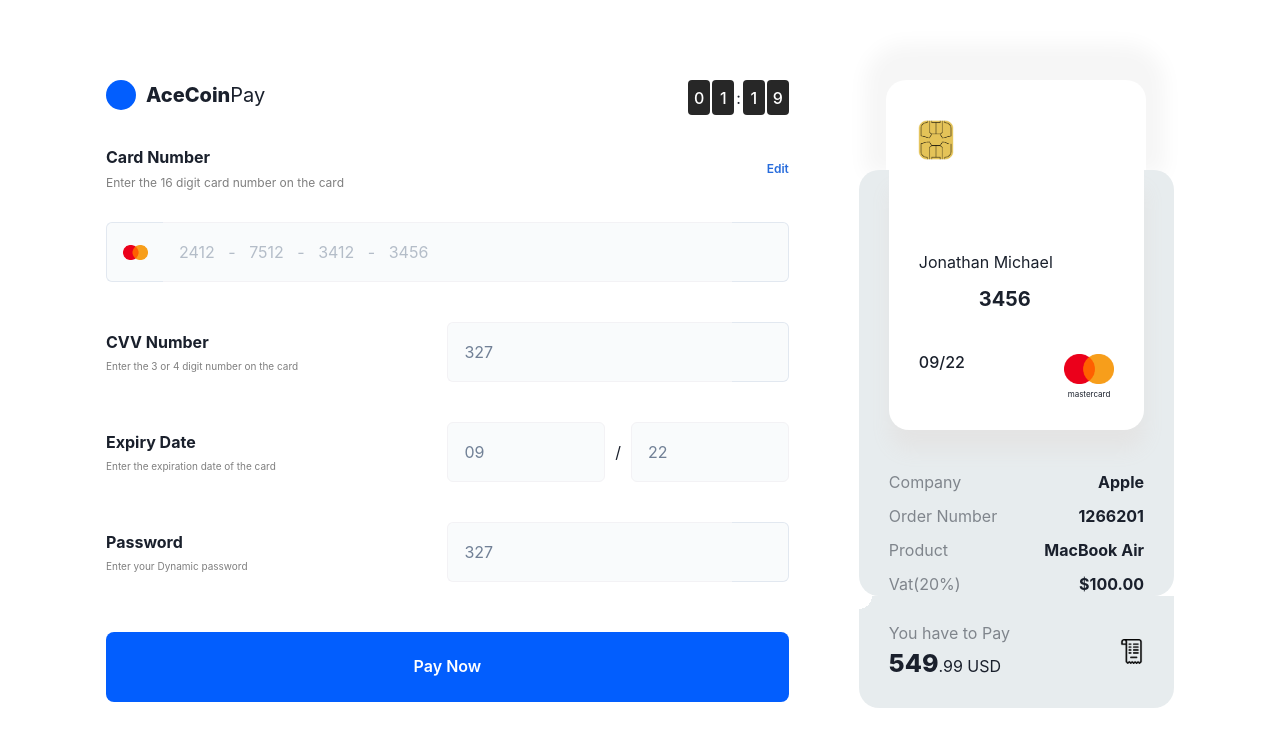
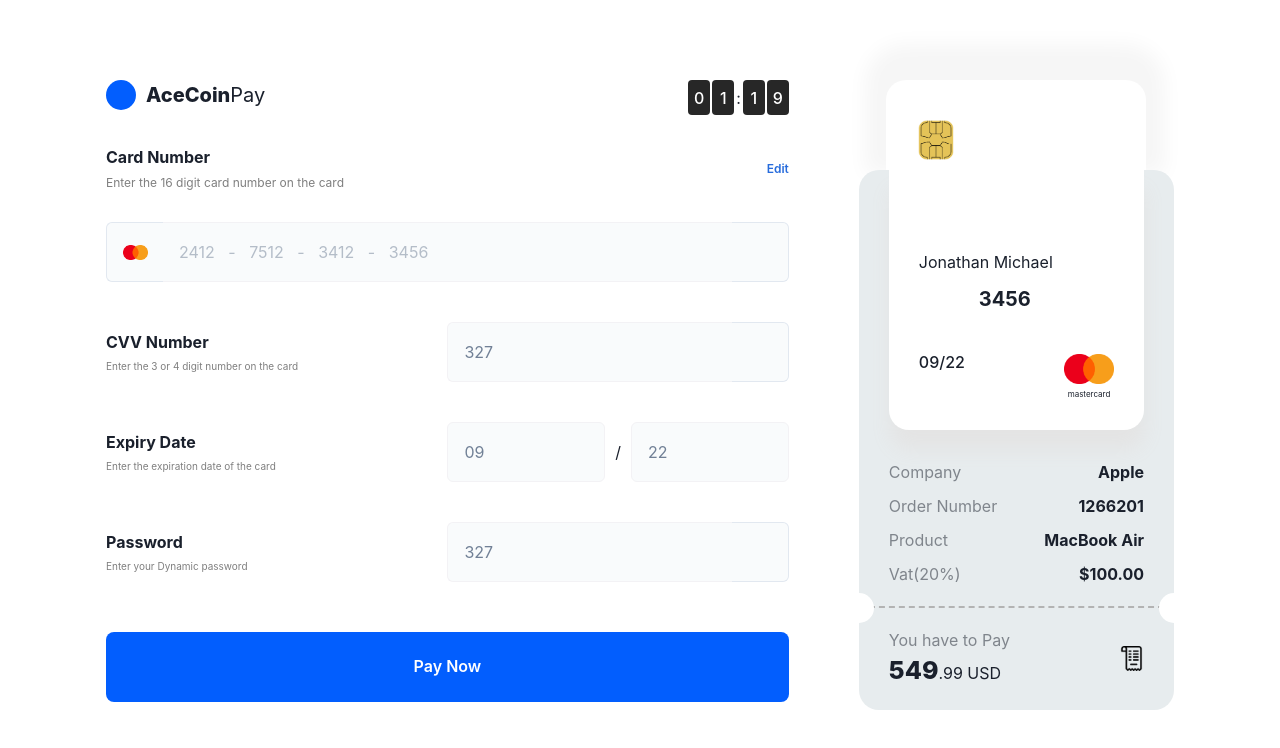
Before and after one commit to 5iveemmy/ace-coin-pay, a React (Vite) app: page / in a window 1280 px wide. Shown: the top 748 px of the page. Built offline with nearby package versions, Linux system fonts and the light colour scheme; some icons are missing.

Commit message:
chore: create whiteBall component

```diff
--- a/src/components/CardDetails.tsx
+++ b/src/components/CardDetails.tsx
@@ -3,6 +3,7 @@ import receipt from "../assets/receipt.png"
 import masterCard from "../assets/masterCardLogo.png"
 import chip from "../assets/chip.png"
 import { RiWifiFill, TbBrandApple, RxBorderDotted } from "react-icons/all"
+import WhiteBall from "./WhiteBall"
 
 const CardDetails = () => {
   return (
@@ -26,7 +27,7 @@ const CardDetails = () => {
         />
         <RiWifiFill fontSize="30px" />
       </Flex>
-      <Box borderRadius="20px" bgColor="#e7ecee" px="30px">
+      <Box borderTopRadius="20px" bgColor="#e7ecee" px="30px" pb="20px">
         <Box
           bgColor="white"
           borderBottomRadius="20px"
@@ -53,7 +54,7 @@ const CardDetails = () => {
             </Flex>
           </Flex>
         </Box>
-        <Box pt="40px">
+        <Box pt="30px">
           <Flex justifyContent="space-between">
             <Text opacity="0.5">Company</Text>
             <Flex alignItems="center" gap="4px">
@@ -76,11 +77,26 @@ const CardDetails = () => {
         </Box>
       </Box>
       <Box
-        bg="radial-gradient(circle at top left,transparent 1vw, #e7ecee 0.9vw)"
+        bg=" #e7ecee"
         px="30px"
-        py="25px"
+        py="20px"
         borderBottomRadius="20px"
+        position="relative"
+        borderTop="2px solid #b3b3b3"
+        borderTopStyle="dashed"
       >
+        <WhiteBall
+          sx={{
+            top: "-15px",
+            left: "-15px",
+          }}
+        />
+        <WhiteBall
+          sx={{
+            top: "-15px",
+            right: "-15px",
+          }}
+        />
         <Flex justifyContent="space-between" alignItems="center">
           <Box>
             <Text opacity="0.5">You have to Pay</Text>
--- /dev/null
+++ b/src/components/WhiteBall.tsx
@@ -0,0 +1,20 @@
+import { Box, SystemStyleObject } from "@chakra-ui/react"
+
+interface Props {
+  sx: SystemStyleObject | undefined
+}
+
+const WhiteBall = ({ sx }: Props) => {
+  return (
+    <Box
+      height="30px"
+      width="30px"
+      borderRadius="full"
+      bgColor="white"
+      position="absolute"
+      sx={sx}
+    />
+  )
+}
+
+export default WhiteBall
```
